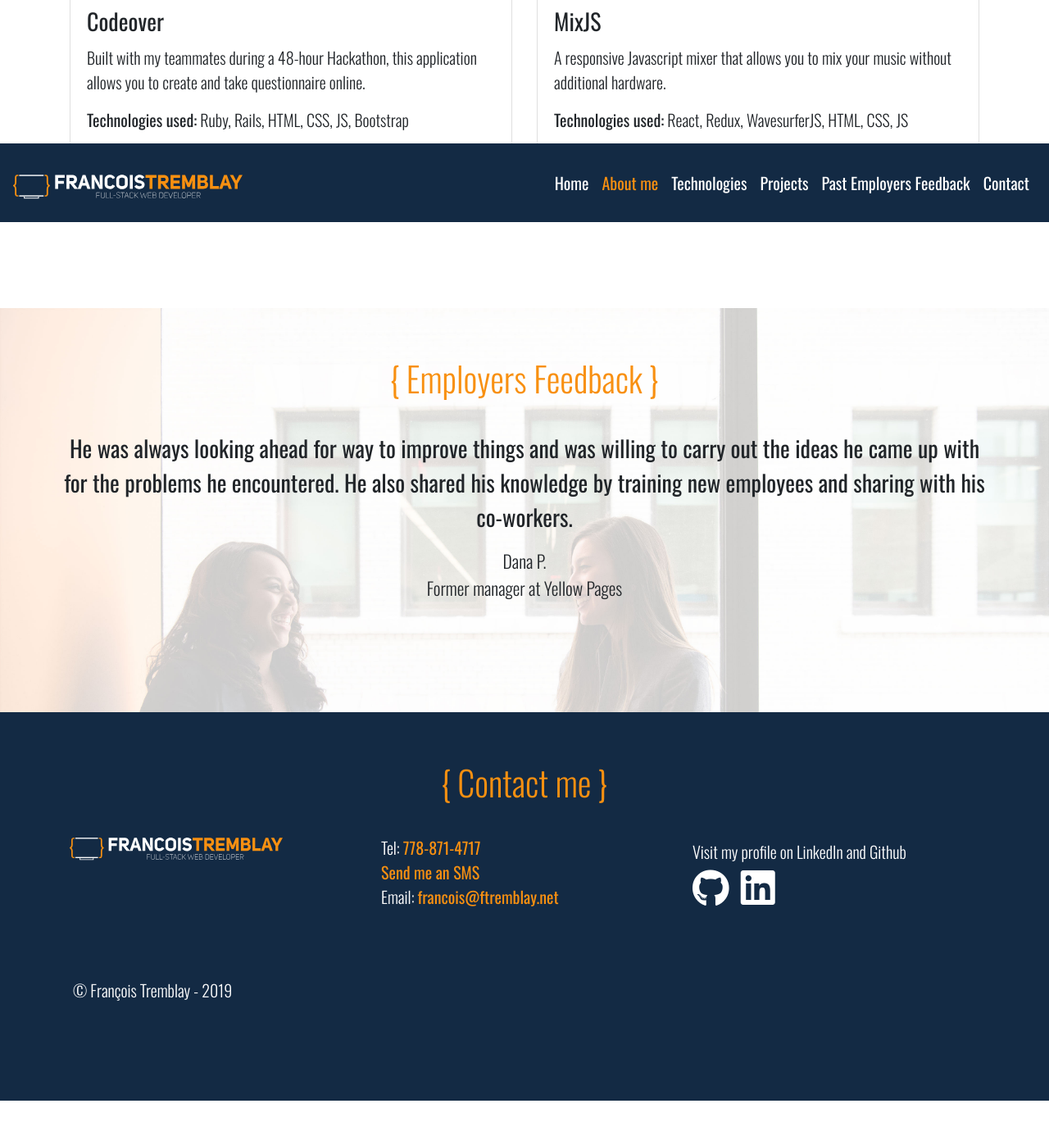
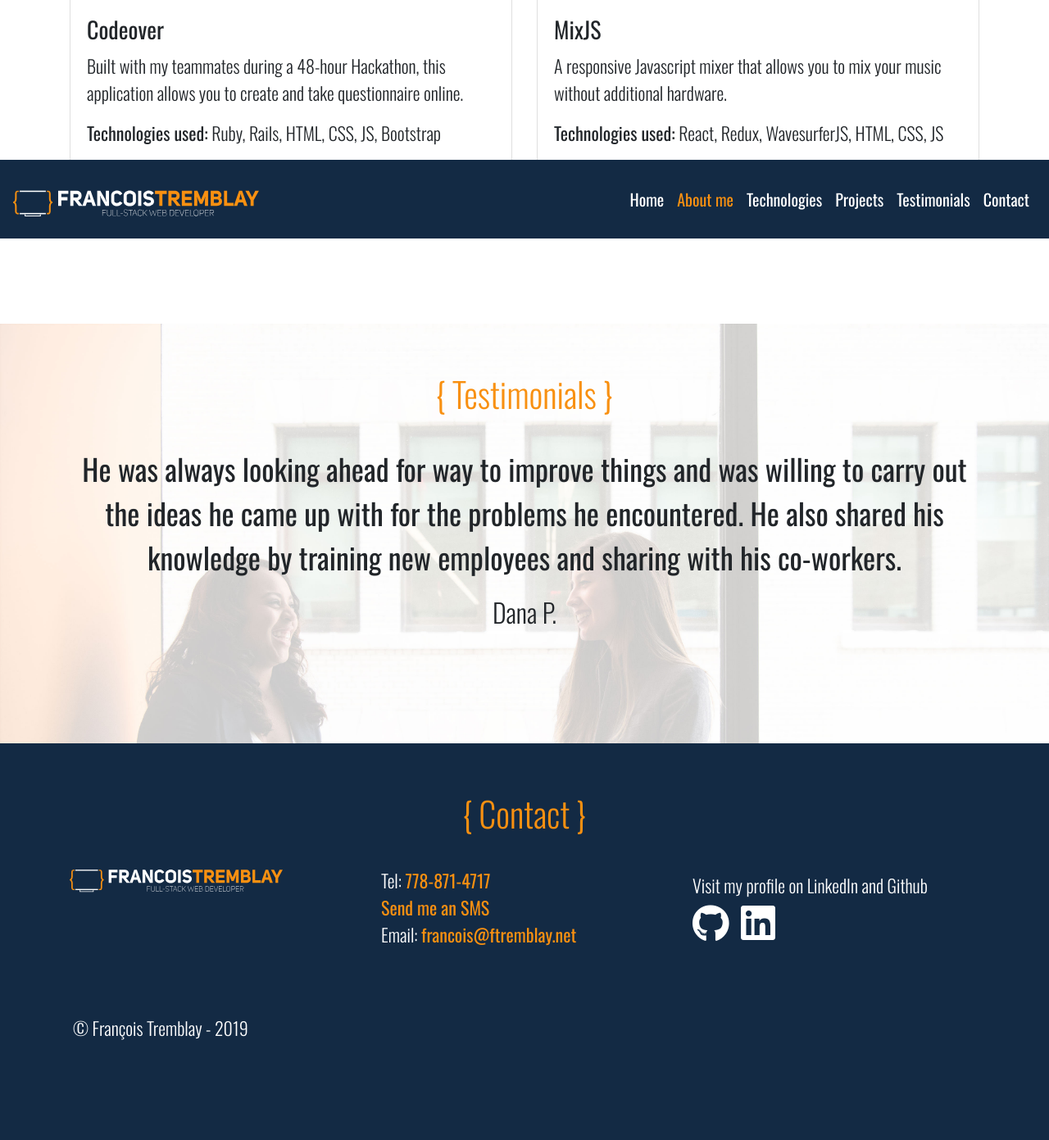
Before and after one commit to musikmans/website, a PHP site: page /index.html in a window 1280 px wide, after a click on "Testimonials". Shown: the part 2786-4177 px from the top of the page at 82% size. Before the commit the page ends 4129 px from the top, so only its background shows below. Run offline with PHP 8.4, Linux system fonts and the light colour scheme; some libraries are stand-ins or nearby versions.

Commit message:
fix bugs on large screen

```diff
--- a/index.html
+++ b/index.html
@@ -64,7 +64,7 @@
           <a id="prolinksection" class="nav-link" href="#projects">Projects</a>
         </li>
         <li class="nav-item" id="feedbacklink">
-          <a id="feedlinksection" class="nav-link" href="#feedback">Past Employers Feedback</a>
+          <a id="feedlinksection" class="nav-link" href="#feedback">Testimonials</a>
         </li>
         <li class="nav-item" id="contactlink">
           <a id="contactlinksection" class="nav-link" href="#projects">Contact</a>
@@ -84,10 +84,10 @@
       <div class="container text-white align-middle">
         <div class="logo-bw"><img src="images/logo_bw.svg" alt="Francois Tremblay Full-Stack Web Developer"></div>
         <h1 class="display-4 font-weight-bold mt-4">A Developer with Design Experience</h1>
-        <p class="lead">More than 10 years of experience in the Web field as a programmer, designer and techical
+        <p class="lead">More than 10 years of experience in the Web field as a programmer, designer and technical
           support.
         </p>
-        <a href="#about" class="scrolltoabout" style="font-size:8vh;color: #f89011;"><i
+        <a href="#about" class="scrolltoabout" style="color: #f89011;"><i
             class="fas fa-angle-down"></i></a>
       </div>
 
@@ -102,7 +102,7 @@
         </div>
         <div class="row ml-1">
           <div class="col-xl-4 mt-2 pl-1">
-            <img src="/images/francois.jpg" alt="Fran&ccedil;ois Tremblay" style="height: 29vh;margin-bottom: 20px" />
+            <img src="/images/francois.jpg" alt="Fran&ccedil;ois Tremblay" style="width: 85vw;margin-bottom: 20px;max-width:350px;" />
           </div>
           <div class="col-xl-8 pl-1">
             <p>Graduated from the "C&eacute;gep de Jonqui&egrave;re" in 2006, I moved to Vancouver soon after to work in
@@ -110,11 +110,7 @@
               and ActionScript (Flash) programming until I founded my own company in 2009.</p>
             <p>In 2010, I went back to work and was hired by Yellow Pages. In eight years, I occupied several position
               including Web and Print Designer and Domain Name Specialist (technical support).</p>
-            <p>In 2018, I decided that technical support wasn't my cup of tea and I left the company. I was looking for
-              a new challenge and I wanted to go back to programming. I decided I would be even more valuable if I
-              upgraded my skills
-              using the latest technologies. So I went back to school and am now even more competent using the latest
-              frameworks and languages.</p>
+            <p>In 2018, I decided that I needed a new challenge and I wanted to go back to programming. I figured it would be valuable if I upgraded my skills using the latest technologies. I therefore went back to school and am more competent than ever using the latest frameworks and languages.</p>
             <p>Now, I feel confident that I'm ready to face the challenges in the web industry and I'm looking forward
               to <a id="contacttext" href="#contact">meeting you</a> to discuss any opportunities we might have to work
               together.</p>
@@ -130,7 +126,7 @@
       <div class="container">
         <div class="row">
           <div class="col-sm-12">
-            <h2>{ Technologies I use }</h2>
+            <h2>{ Technologies }</h2>
           </div>
         </div>
         <div class="row d-flex">
@@ -190,7 +186,7 @@
       <div class="container">
         <div class="row">
           <div class="col-sm-12">
-            <h2 style="white-space: nowrap">{ Projects I worked on }</h2>
+            <h2 style="white-space: nowrap">{ Projects }</h2>
           </div>
         </div>
         <div class="row">
@@ -238,7 +234,7 @@
       <div class="container">
         <div class="row">
           <div class="col-sm-12">
-            <h2>{ Employers Feedback }</h2>
+            <h2>{ Testimonials }</h2>
           </div>
         </div>
         <div class="row">
@@ -248,21 +244,21 @@
                 <p class="carousel-text">He was always looking ahead for way to improve things and was willing to
                   carry out the ideas he came up with for the problems he encountered. He also shared his knowledge by
                   training new employees and sharing with his co-workers.</p>
-                <p class="carousel-text-credit">Dana P.<br />Former manager at Yellow Pages</p>
+                <p class="carousel-text-credit">Dana P.</p>
               </div>
               <div class="carousel-item">
                 <p class="carousel-text"> I could always count on him to work more difficult tasks because he was
                   always up for the challenge and I knew he would just get it done and be efficient about it. He was
-                  also not afraid to speak up to point out trends he was seeing and offer solutions for improvement
+                  also not afraid to speak up to point out trends he was seeing and offer solutions for improvement.
                 </p>
-                <p class="carousel-text-credit">Kate J.<br />Former manager at Yellow Pages</p>
+                <p class="carousel-text-credit">Kate J.</p>
               </div>
               <div class="carousel-item">
                 <p class="carousel-text">Fran&ccedil;ois always showed up to work on time and was very responsible. He
                   has extensive knowledge in video editing, flash video, website development, PHP, CSS and HTML. He is
                   able to teach himself new skills if needed and could learn new tasks very quickly and implement those
                   tasks effectively.</p>
-                <p class="carousel-text-credit">Brent S.<br />Former manager at Internet Media Corporation</p>
+                <p class="carousel-text-credit">Brent S.</p>
               </div>
             </div>
           </div>
@@ -274,12 +270,12 @@
       <div class="container">
         <div class="row">
           <div class="col-sm-12">
-            <h2>{ Contact me }</h2>
+            <h2>{ Contact }</h2>
           </div>
         </div>
         <div class="row">
           <div class="col-lg-4" style="text-align:left">
-            <img src="/images/logo_color.svg" alt="Fran&ccedil;ois Tremblay" style="height: 4vh;margin-bottom: 10px" />
+            <img src="/images/logo_color.svg" alt="Fran&ccedil;ois Tremblay" style="height: 4vh;margin-bottom: 10px;max-height: 40px;" />
           </div>
           <div class="col-lg-4" style="text-align:left">
             Tel: <a href="tel:778-871-4717">778-871-4717</a><br />
--- a/stylesheets/styles.css
+++ b/stylesheets/styles.css
@@ -2,7 +2,7 @@
 
 body {
     font-family: 'Oswald', sans-serif !important;
-    font-size: 20px;
+    font-size: 22px;
     font-weight: 300;
     background-color: white;
   }
@@ -14,16 +14,17 @@ body {
 
 h1 {
     text-transform: uppercase;
-    font-size: 7vh !important;
+    font-size: 7vw !important;
 }
 
 .lead {
-    font-size: 2.5vh !important;
+    font-size: 5vw !important;
 }
 
 .logo-bw img {
-    height: 20vh;
+    width:80vw;
     margin-bottom: 20px;
+    max-width: 400px;
 }
 .navbar {
     top: -100px;
@@ -45,8 +46,9 @@ h1 {
   }
 
 .navbar-brand img {
-    width: 35vh;
+    width: 40vw;
     margin-top: -8px;
+    max-width:300px;
 }
 
 .navbar-custom .navbar-brand,
@@ -132,11 +134,11 @@ h2 {
 }
 
 .carousel-text {
-    font-size: 3.5vh;
+    font-size: 5.5vw;
     font-weight: 400;
 }
 .carousel-text-credit {
-    font-size: 2.7vh;
+    font-size: 4.7vw;
 }
 
 .carousel-control-next-icon:after
@@ -171,6 +173,10 @@ h2 {
  color: white;
 }
 
+.scrolltoabout {
+    font-size: 16vw;
+}
+
 
 @media (min-width: 768px) {
     .navbar-nav > li > a {
@@ -178,6 +184,27 @@ h2 {
       padding-top: 26.5px;
       padding-bottom: 26.5px;
       line-height: 27px;
+    }
+
+    h1 {
+        text-transform: uppercase;
+        font-size: 72px !important;
+    }
+
+    .lead {
+        font-size: 36px !important;;
+    }
+
+    .scrolltoabout {
+        font-size: 120px;
+    }
+
+    .carousel-text {
+        font-size: 36px;
+        font-weight: 400;
+    }
+    .carousel-text-credit {
+        font-size: 32px;
     }
   }
 
```
